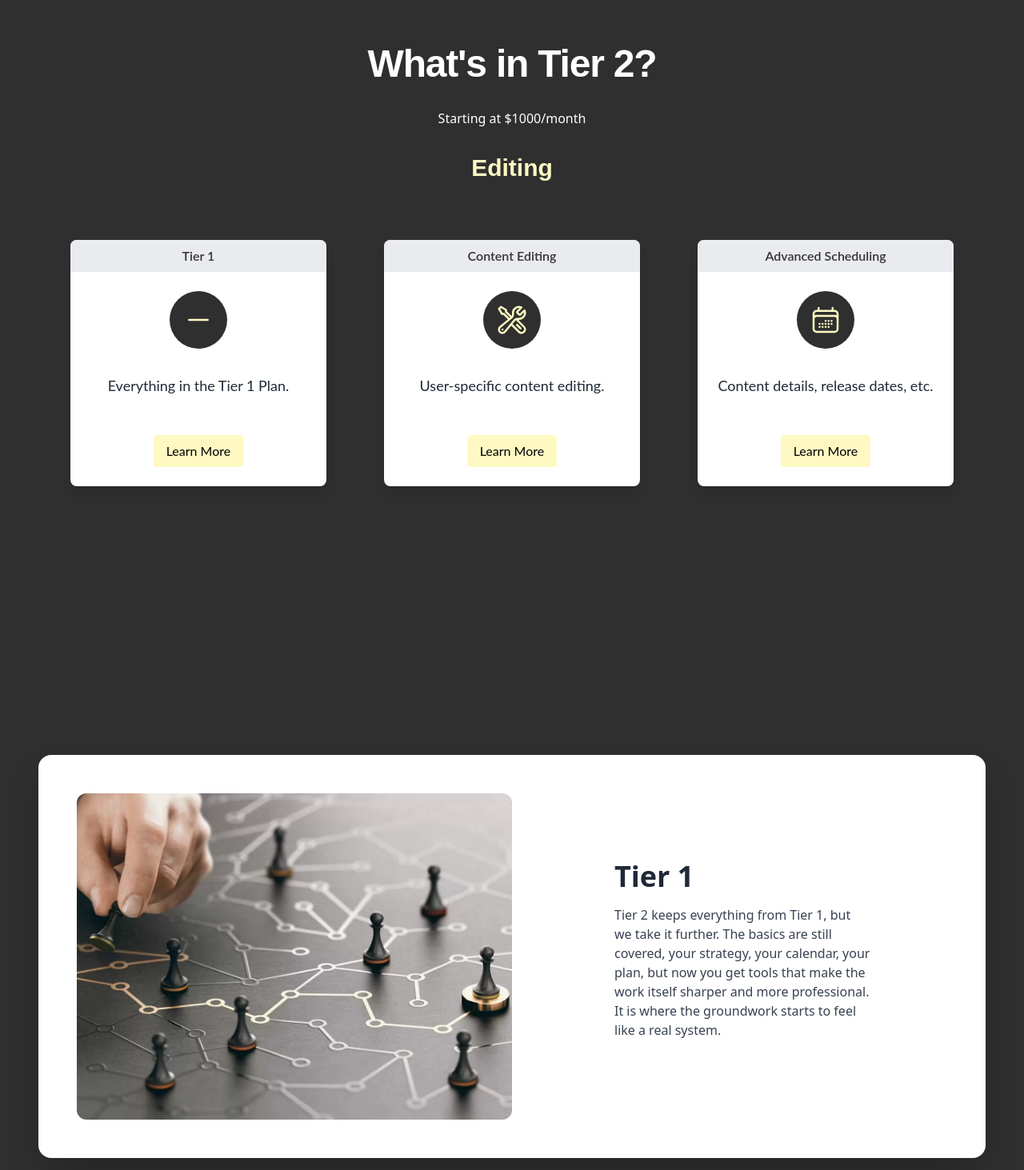
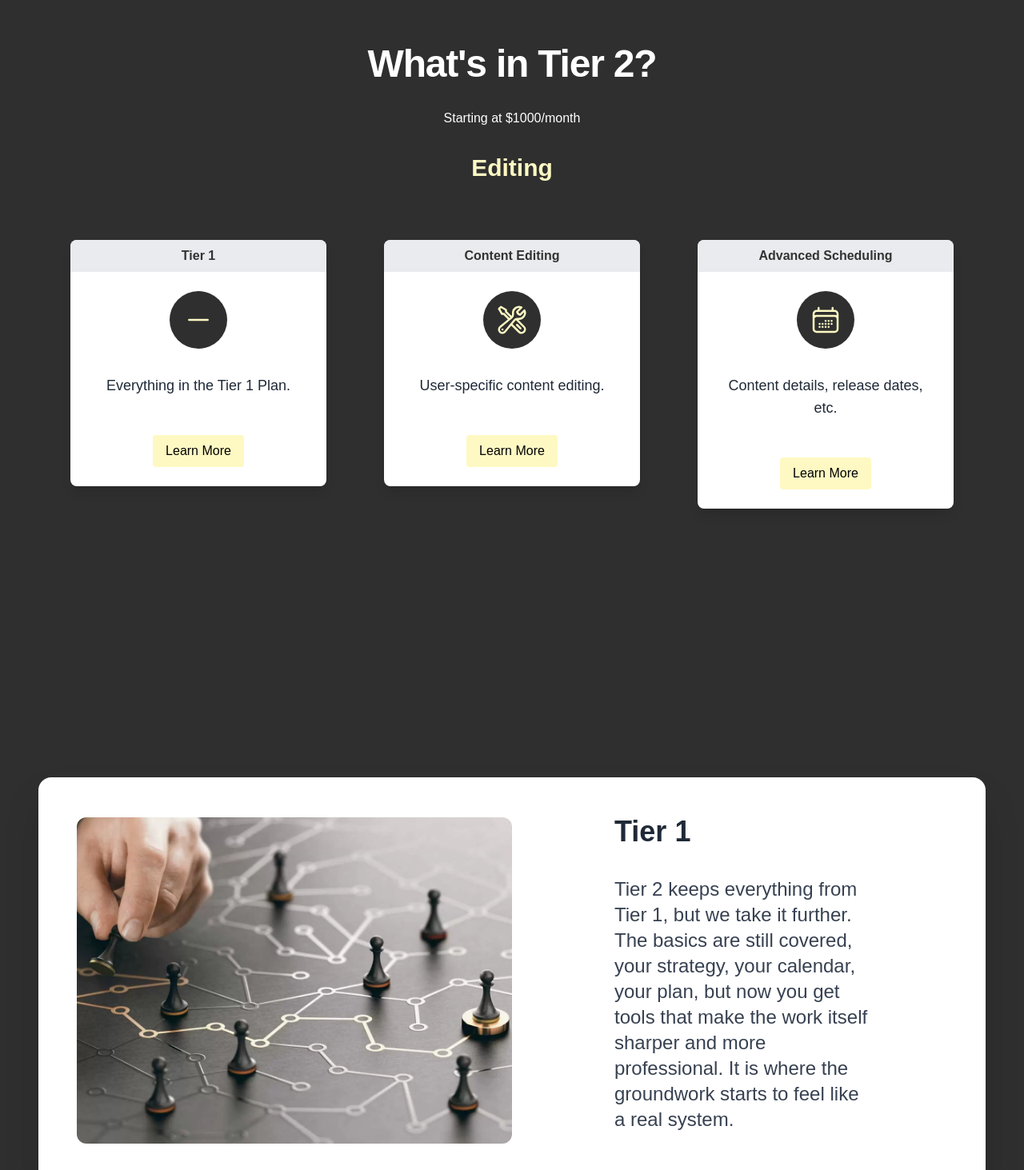
Before and after one commit to ReeceKeys/influencemeweb, a React (Create React App) app: page /tier2 in a window 1280 px wide. Shown: the part 120-1583 px from the top of the page at 80% size. Built offline with nearby package versions, Linux system fonts and the light colour scheme.

Commit message:
font changes

```diff
--- a/src/pages/Home.jsx
+++ b/src/pages/Home.jsx
@@ -56,7 +56,7 @@ export default function Home() {
         <div className="flex justify-center mb-12">
           <button
             onClick={() => scrollToRef(reviewsRef)}
-            className="bg-yellow-100 md:hover:bg-yellow-200 text-gray-900 font-medium px-6 py-3 rounded-lg shadow-lg transition-colors duration-300"
+            className="font-header bg-yellow-100 md:hover:bg-yellow-200 text-gray-900 px-6 py-3 rounded-lg shadow-lg transition-colors duration-300"
           >
             Testimonials
           </button>
@@ -95,16 +95,16 @@ export default function Home() {
         </p>
 
         {/* Placeholder review cards */}
-        <div className="grid grid-cols-1 sm:grid-cols-2 md:grid-cols-3 gap-8">
+        <div className="font-body grid grid-cols-1 sm:grid-cols-2 md:grid-cols-3 gap-8">
           <div className="bg-white text-gray-800 rounded-xl p-6 shadow-lg">
             <p className="mb-4">"Excellent strategy and execution! Highly recommend."</p>
             <p className="font-semibold">- Jane Doe, CEO</p>
           </div>
-          <div className="bg-white text-gray-800 rounded-xl p-6 shadow-lg">
+          <div className="font-body bg-white text-gray-800 rounded-xl p-6 shadow-lg">
             <p className="mb-4">"Professional and thorough approach. Outstanding results."</p>
             <p className="font-semibold">- John Smith, Marketing Director</p>
           </div>
-          <div className="bg-white text-gray-800 rounded-xl p-6 shadow-lg">
+          <div className="font-body bg-white text-gray-800 rounded-xl p-6 shadow-lg">
             <p className="mb-4">"The team helped our brand grow faster than expected."</p>
             <p className="font-semibold">- Alice Johnson, Entrepreneur</p>
           </div>
@@ -114,7 +114,7 @@ export default function Home() {
         <div className="flex justify-center mt-16 md:mt-20">
           <button
             onClick={() => scrollToRef(topRef)}
-            className="bg-yellow-100 text-gray-900 font-medium px-6 py-3 rounded-lg shadow-lg md:hover:bg-yellow-200 transition-colors duration-200"
+            className="bg-yellow-100 text-gray-900 font-header px-6 py-3 rounded-lg shadow-lg md:hover:bg-yellow-200 transition-colors duration-200"
           >
            Back to Top
           </button>
--- a/src/pages/Tier1.jsx
+++ b/src/pages/Tier1.jsx
@@ -79,7 +79,7 @@ export default function Tier1() {
       {/* Title */}
       <div className={`max-w-3xl mx-auto text-center transition-all duration-700 transform ${loaded ? 'opacity-100 translate-y-0' : 'opacity-0 -translate-y-6'}`}>
         <h1 className="font-header text-4xl md:text-4xl lg:text-5xl font-extrabold tracking-tight mb-2 sm:mb-6 md:mb-6 pb-2 mt-14 md:mt-28">What's in Tier 1?</h1>
-        <h2>Starting at $500/month</h2>
+        <h2 className='font-header'>Starting at $500/month</h2>
         <h2 className={`font-extrabold font-header text-xl text-yellow-100 md:text-3xl mb-2 sm:mb-4 md:mb-8 pb-10 mt-8 md:mt-8 transition-opacity duration-700 ${showSubheading ? 'opacity-100' : 'opacity-0'}`}>Planning</h2>
       </div>
 
@@ -149,8 +149,8 @@ export default function Tier1() {
 
             {/* Text content */}
             <div className="flex-1 md:px-12 lg:px-24 text-center md:text-left">
-              <h3 className="text-2xl md:text-4xl font-bold mb-6 md:mb-9">{plan.title}</h3>
-              <p className="text-gray-700 text-sm sm:text-lg lg:text-3xl mb-3 md:mb-4">
+              <h3 className="font-header text-2xl md:text-4xl font-bold mb-6 md:mb-9">{plan.title}</h3>
+              <p className="font-body text-gray-700 text-sm sm:text-lg lg:text-2xl mb-3 md:mb-4">
                 {plan.descriptionLong}
               </p>
             </div>
--- a/src/pages/Tier2.jsx
+++ b/src/pages/Tier2.jsx
@@ -41,7 +41,7 @@ export default function Tier2() {
       {/* Title */}
       <div className={`max-w-3xl mx-auto text-center transition-all duration-700 transform ${loaded ? 'opacity-100 translate-y-0' : 'opacity-0 -translate-y-6'}`}>
         <h1 className="font-header text-4xl md:text-4xl lg:text-5xl font-extrabold tracking-tight mb-2 sm:mb-6 md:mb-6 pb-2 mt-14 md:mt-28">What's in Tier 2?</h1>
-        <h2>Starting at $1000/month</h2>
+        <h2 className='font-header'>Starting at $1000/month</h2>
         <h2 className={`font-extrabold font-header text-xl text-yellow-100 md:text-3xl mb-2 sm:mb-4 md:mb-8 pb-10 mt-8 md:mt-8 transition-opacity duration-700 ${showSubheading ? 'opacity-100' : 'opacity-0'}`}>Editing</h2>
       </div>
 
@@ -76,13 +76,28 @@ export default function Tier2() {
       {/* Big Cards Section (desktop only) */}
       <div className="hidden md:flex w-full mt-4 sm:mt-32 space-y-32 flex-col mb-32">
         {tierPlans.map((plan, idx) => (
-          <div key={plan.title} ref={plan.scrollRef} className={`bg-white text-gray-800 rounded-2xl shadow-2xl p-6 sm:p-8 md:p-12 flex flex-col md:flex-row ${idx % 2 === 1 ? 'md:flex-row-reverse' : ''} items-center gap-6 md:gap-8`}>
+          <div
+            key={plan.title}
+            ref={plan.scrollRef}
+            className={`bg-white text-gray-800 rounded-2xl shadow-2xl p-6 sm:p-8 md:p-12 flex flex-col md:flex-row ${
+              idx % 2 === 1 ? 'md:flex-row-reverse' : ''
+            } items-center gap-6 md:gap-8`}
+          >
+            {/* Image Container */}
             <div className="w-full md:w-1/2 aspect-[4/3] rounded-xl overflow-hidden flex-shrink-0 mb-6 md:mb-0">
-              <img src={plan.image} alt={plan.title} className="w-full h-full object-cover object-center" />
+              <img
+                src={plan.image}
+                alt={plan.title}
+                className="w-full h-full object-cover object-center"
+              />
             </div>
-            <div className="flex-1 px-24 text-center md:text-left">
-              <h3 className="text-2xl md:text-4xl font-bold mb-3 md:mb-4">{plan.title}</h3>
-              <p className="text-gray-700 text-sm md:text-base mb-3 md:mb-4">{plan.longDescription}</p>
+
+            {/* Text content */}
+            <div className="flex-1 md:px-12 lg:px-24 text-center md:text-left">
+              <h3 className="font-header text-2xl md:text-4xl font-bold mb-6 md:mb-9">{plan.title}</h3>
+              <p className="font-body text-gray-700 text-sm sm:text-lg lg:text-2xl mb-3 md:mb-4">
+                {plan.longDescription}
+              </p>
             </div>
           </div>
         ))}
--- a/src/pages/Tier3.jsx
+++ b/src/pages/Tier3.jsx
@@ -41,7 +41,7 @@ export default function Tier3() {
       {/* Title */}
       <div className={`max-w-3xl mx-auto text-center transition-all duration-700 transform ${loaded ? 'opacity-100 translate-y-0' : 'opacity-0 -translate-y-6'}`}>
         <h1 className="font-header text-4xl md:text-4xl lg:text-5xl font-extrabold tracking-tight mb-2 sm:mb-6 md:mb-6 pb-2 mt-14 md:mt-28">What's in Tier 3?</h1>
-        <h2>Starting at $1500/month</h2>
+        <h2 className='font-header'>Starting at $1500/month</h2>
         <h2 className={`font-extrabold font-header text-xl text-yellow-100 md:text-3xl mb-2 sm:mb-4 md:mb-8 pb-10 mt-8 md:mt-8 transition-opacity duration-700 ${showSubheading ? 'opacity-100' : 'opacity-0'}`}>Production</h2>
       </div>
 
@@ -76,13 +76,28 @@ export default function Tier3() {
       {/* Big Cards Section (desktop only) */}
       <div className="hidden md:flex w-full mt-4 sm:mt-32 space-y-32 flex-col mb-32">
         {tierPlans.map((plan, idx) => (
-          <div key={plan.title} ref={plan.scrollRef} className={`bg-white text-gray-800 rounded-2xl shadow-2xl p-6 sm:p-8 md:p-12 flex flex-col md:flex-row ${idx % 2 === 1 ? 'md:flex-row-reverse' : ''} items-center gap-6 md:gap-8`}>
+          <div
+            key={plan.title}
+            ref={plan.scrollRef}
+            className={`bg-white text-gray-800 rounded-2xl shadow-2xl p-6 sm:p-8 md:p-12 flex flex-col md:flex-row ${
+              idx % 2 === 1 ? 'md:flex-row-reverse' : ''
+            } items-center gap-6 md:gap-8`}
+          >
+            {/* Image Container */}
             <div className="w-full md:w-1/2 aspect-[4/3] rounded-xl overflow-hidden flex-shrink-0 mb-6 md:mb-0">
-              <img src={plan.image} alt={plan.title} className="w-full h-full object-cover object-center" />
+              <img
+                src={plan.image}
+                alt={plan.title}
+                className="w-full h-full object-cover object-center"
+              />
             </div>
-            <div className="flex-1 px-24 text-center md:text-left">
-              <h3 className="text-2xl md:text-4xl font-bold mb-3 md:mb-4">{plan.title}</h3>
-              <p className="text-gray-700 text-sm md:text-base mb-3 md:mb-4">{plan.longDescription}</p>
+
+            {/* Text content */}
+            <div className="flex-1 md:px-12 lg:px-24 text-center md:text-left">
+              <h3 className="font-header text-2xl md:text-4xl font-bold mb-6 md:mb-9">{plan.title}</h3>
+              <p className="font-body text-gray-700 text-sm sm:text-lg lg:text-2xl mb-3 md:mb-4">
+                {plan.longDescription}
+              </p>
             </div>
           </div>
         ))}
--- a/tailwind.config.js
+++ b/tailwind.config.js
@@ -6,8 +6,8 @@ module.exports = {
   theme: {
     extend: {
       fontFamily: {
-        header: ['Work Sans', 'sans-serif'], // For titles, headers
-        body: ['Lato', 'sans-serif'],    // For paragraphs, body text
+        header: ['Georgia Pro', 'sans-serif'], // For titles, headers
+        body: ['Georgia Pro', 'sans-serif'],    // For paragraphs, body text
       },
     },
   },
```
